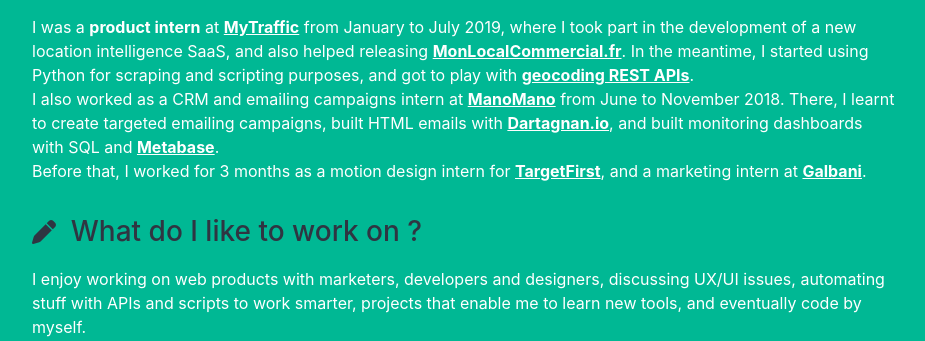
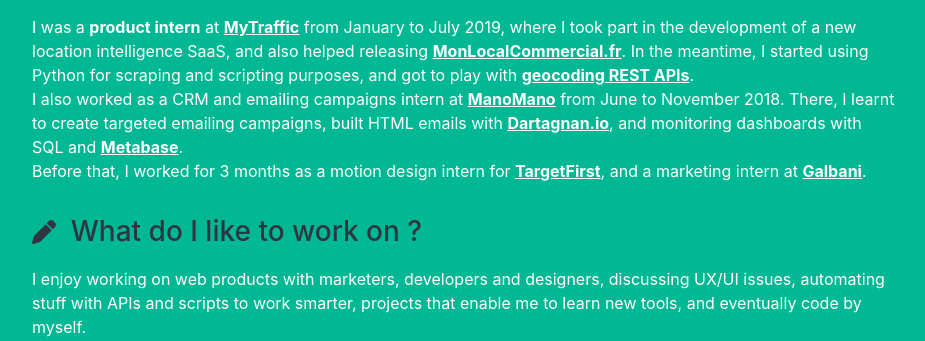
Before and after one commit to John35961/website-pro, a Flask app: page / in a window 1280 px wide. Shown: the part 495-836 px from the top of the page, without its empty margins (176-1101 px from the left). Run offline with Flask 2, Linux system fonts and the light colour scheme; some libraries are stand-ins or nearby versions.

Commit message:
Text modification

```diff
--- a/templates/layout.html
+++ b/templates/layout.html
@@ -39,7 +39,7 @@
                        In the meantime, I started using Python for scraping and scripting purposes, and got to play with <a href="https://adresse.data.gouv.fr/api" target="_blank" class="links">geocoding REST APIs</a>.<br />
                        I also worked as a CRM and emailing campaigns intern at <a href="https://www.manomano.fr/" target="_blank" class="links">ManoMano</a>
                        from June to November 2018. There, I learnt to create targeted emailing campaigns, built HTML emails
-                       with <a href="https://dartagnan.io/fr" target="_blank" class="links">Dartagnan.io</a>, and built monitoring dashboards
+                       with <a href="https://dartagnan.io/fr" target="_blank" class="links">Dartagnan.io</a>, and monitoring dashboards
                        with SQL and <a href="https://metabase.com/" target="_blank" class="links">Metabase</a>.<br />
                        Before that, I worked for 3 months as a motion design intern for <a href="https://www.targetfirst.com/" target="_blank" class="links">TargetFirst</a>, and a marketing intern at <a href="https://www.galbani.fr/" target="_blank" class="links">Galbani</a>.
                     </p>
```
